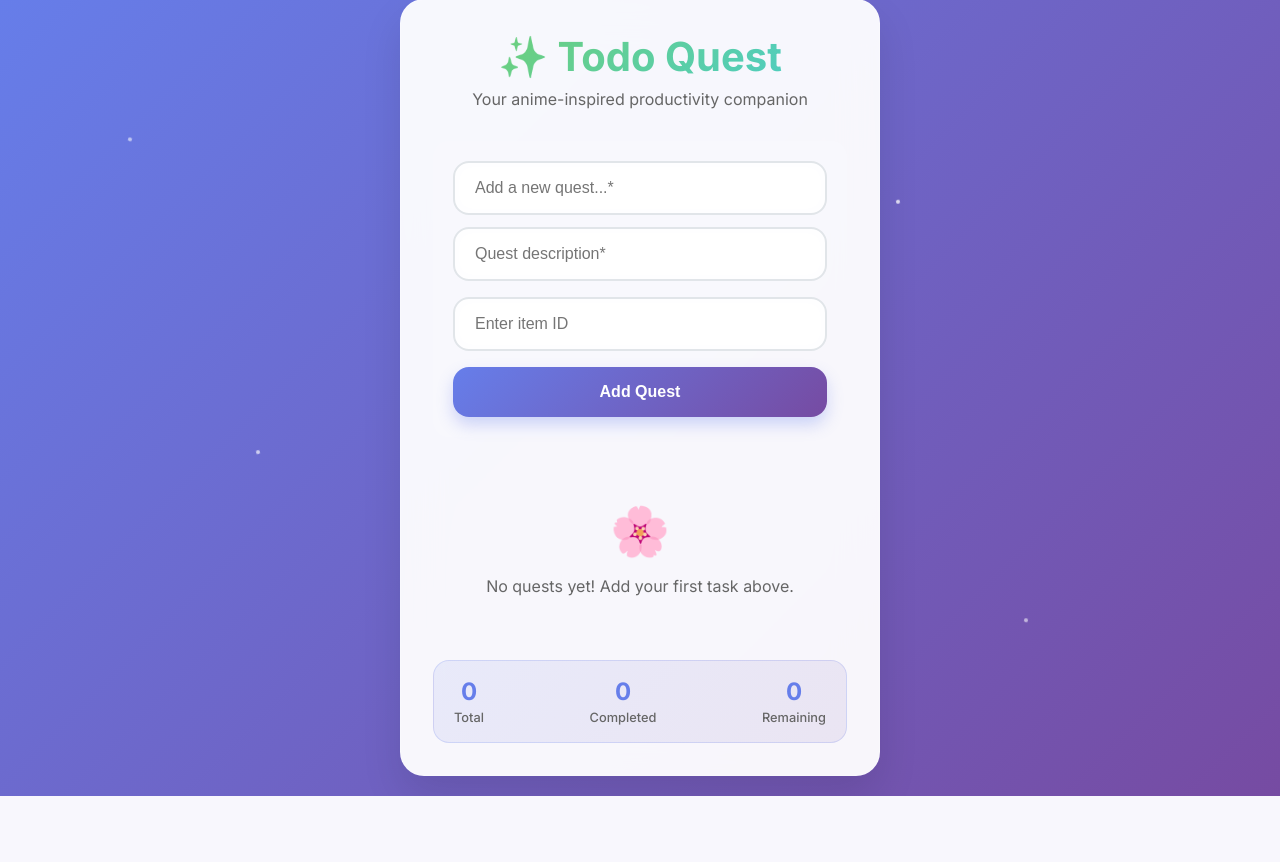
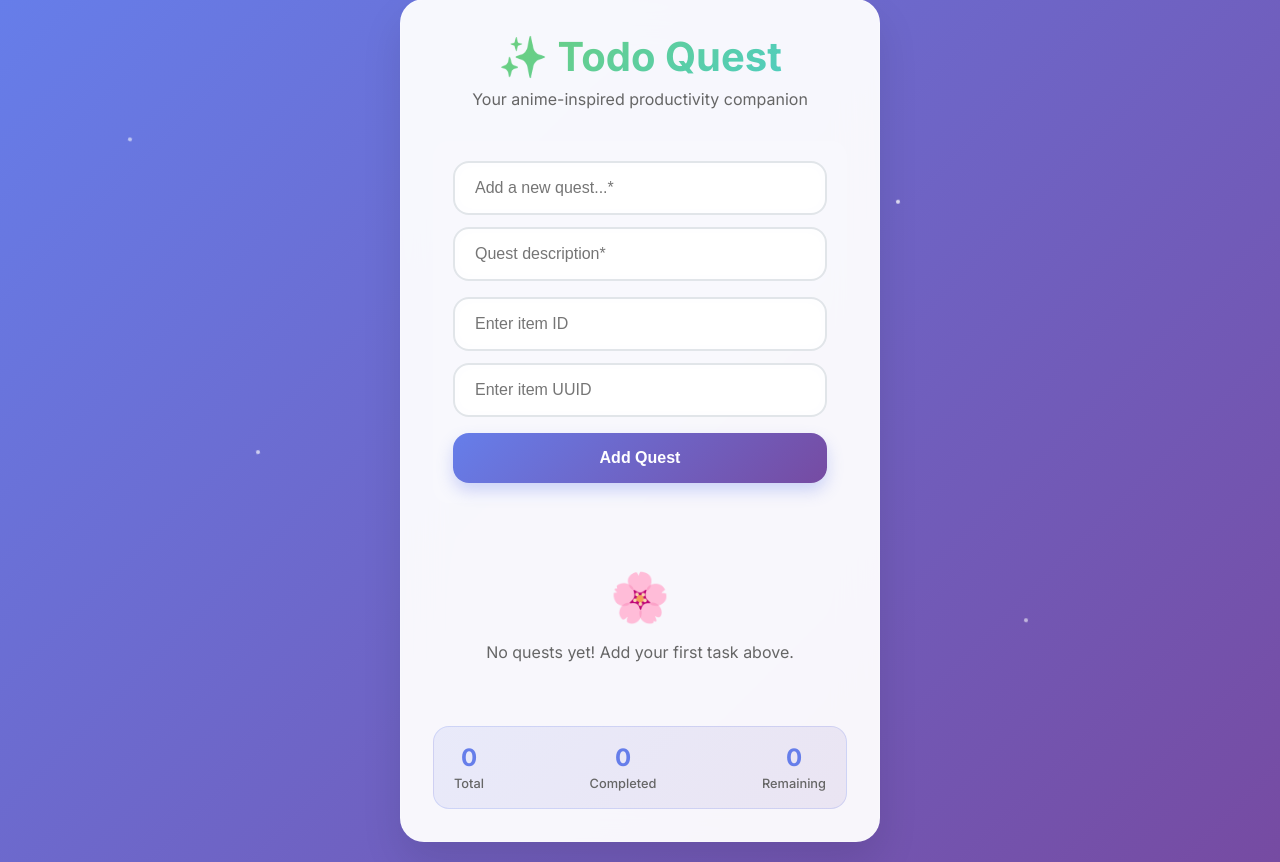
Before and after one commit to RohitDarekar816/to-do-list, a Flask app: page / in a window 1280 px wide. Shown: the part 21-883 px from the top of the page. Before the commit the page ends 817 px from the top, so only its background shows below. Run offline with Flask 3, Linux system fonts and the light colour scheme.

Commit message:
chore: add item UUID

```diff
--- a/frontend/templates/index.html
+++ b/frontend/templates/index.html
@@ -411,6 +411,7 @@
                 <!-- Optional inputs stacked vertically -->
                 <div class="secondary-inputs">
                     <input type="text" id="itemid" placeholder="Enter item ID">
+                    <input type="text" id="itemuuid" placeholder="Enter item UUID">
                 </div>
 
                 <!-- Button in its own container -->
```
